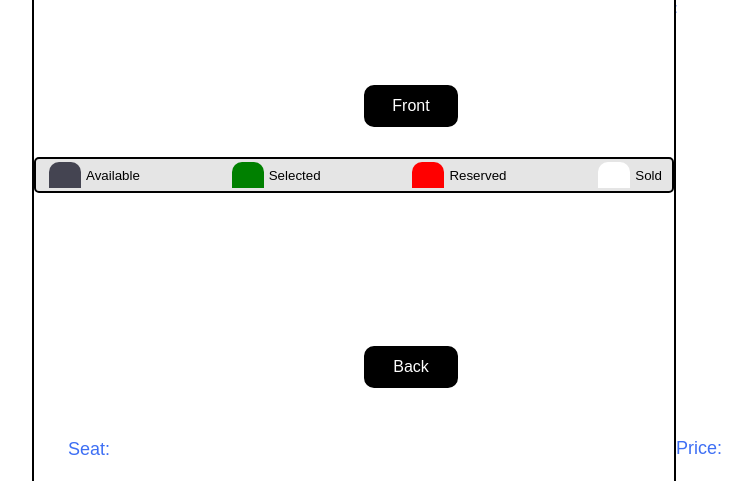
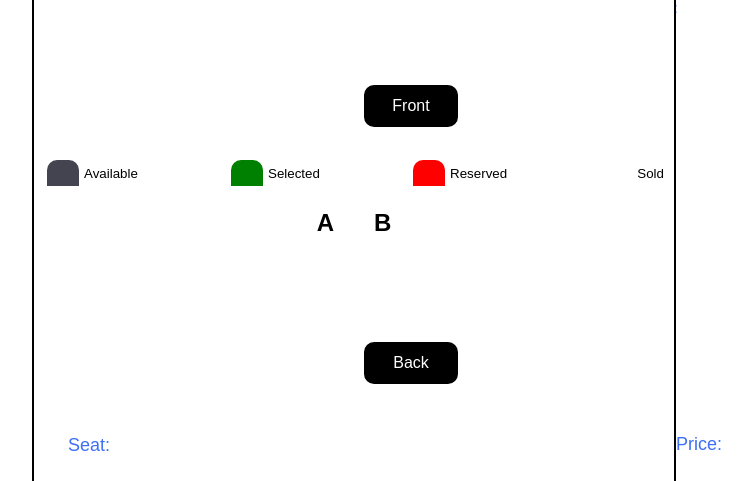
Before and after one commit to Priyanka-Kadel/Bus-Ticket-Booking-System, a Django app: template templates/seats.html in a window 1280 px wide. Shown: the part 350-831 px from the top of the page, without its empty margins (76-828 px from the left). Run offline with Django 5.2, Linux system fonts and the light colour scheme; the template is opened without the code that fills it, so the values that code supplies are empty.

Commit message:
validation of bus number and change in seats.html

```diff
--- a/static/css/seats.css
+++ b/static/css/seats.css
@@ -293,6 +293,8 @@ body {
 
 .seat2.sold {
   background-color: white;
+  border: black;
+  border-width: 2px;
 }
 .seat-text1 {
   color: #fefefe;
@@ -330,16 +332,14 @@ body {
 }
 
 .showcase {
-  background: rgba(0, 0, 0, 0.1);
+  background: white;
   padding: -5px 5px;
-  border-radius: 5px;
   color: black;
   list-style-type: none;
   display: flex;
   justify-content: space-between;
   position: relative;
   top: 30px;
-  border: 2px solid black;
 }
 
 .showcase li {
@@ -412,5 +412,5 @@ body {
 
 .column-bus-seat h2 {
   margin-bottom: 10px;
-  color:white
+  color:black
 }
--- a/templates/seats.html
+++ b/templates/seats.html
@@ -155,7 +155,6 @@
                     )
                   });
                   if (selectedSeatNumbersBackend['selected_seat'].length<=0){
-                    alert('select at least one seat.')
                   }else{
                     console.log('ajax requested.')
                     console.log(selectedSeatNumbersBackend)
```
Also changed, not shown: backend_crud/models.py (+8 -1 lines).
